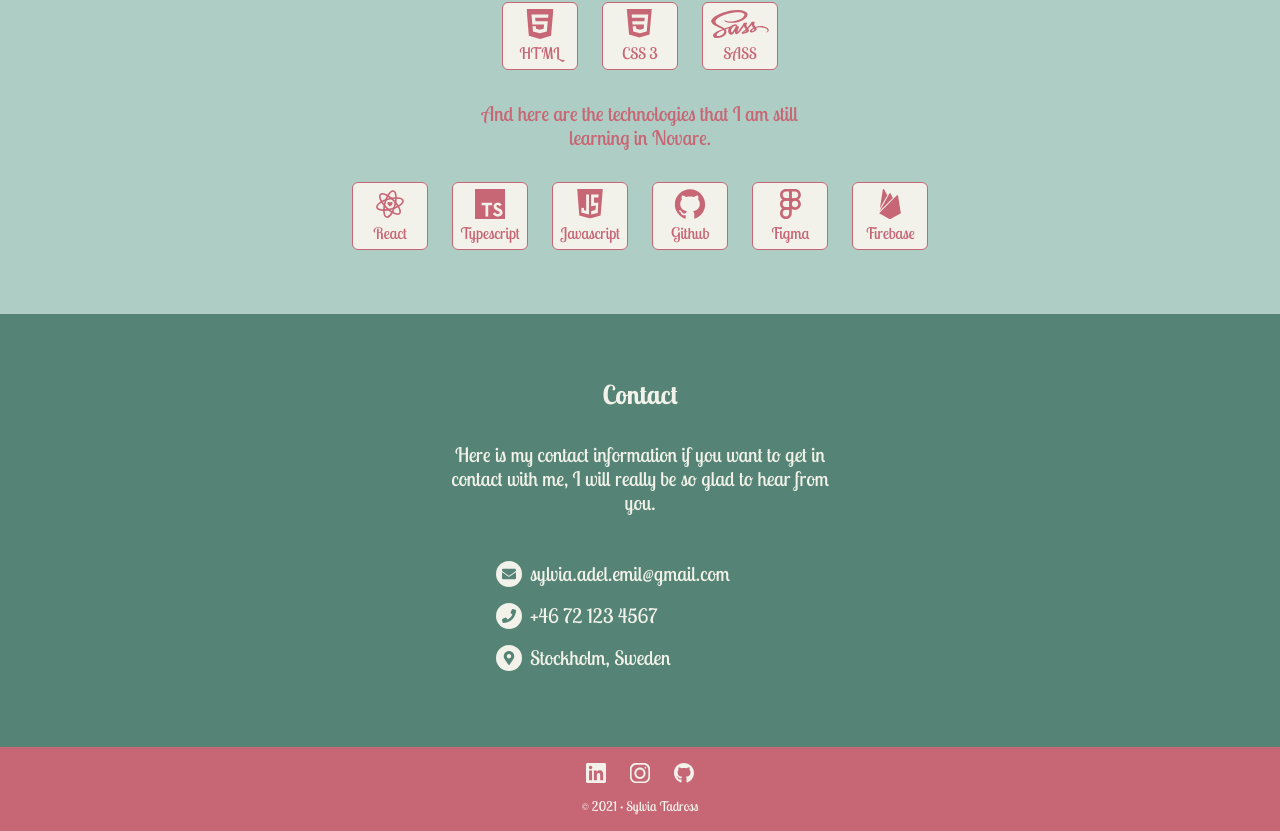
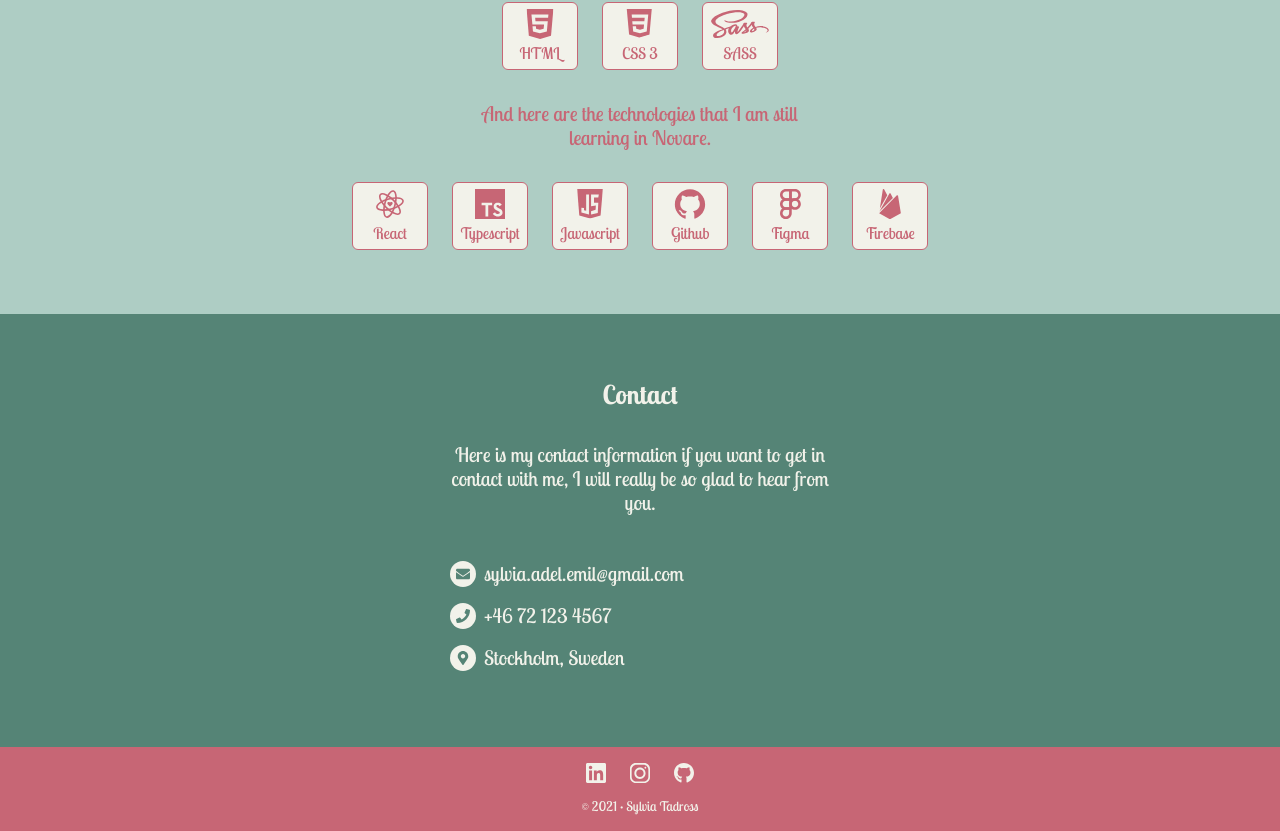
Before and after one commit to sylviaadel/portfolio, a React (Create React App) app: page / in a window 1280 px wide. Shown: the part 2330-3161 px from the top of the page. Built offline with nearby package versions, Linux system fonts and the light colour scheme.

Commit message:
fix contact ui issue

```diff
--- a/src/styles/components/ContactSection.scss
+++ b/src/styles/components/ContactSection.scss
@@ -19,8 +19,9 @@
         list-style: none;
         text-align: left;
         align-self: flex-start;
-        width: 288px;
+        width: 100%;
         margin: auto;
+        max-width: 380px;
         li{
             margin-bottom: $spacing-medium;
             a{
```
